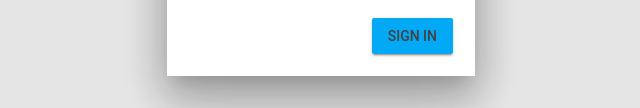
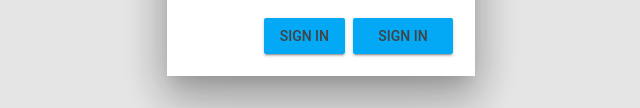
Before and after one commit to dipeshkrroy/dipeshkrroy.github.io, a plain HTML site: page index.html in a window 1280 px wide. Shown: the part 483-591 px from the top of the page, without its empty margins (319-959 px from the left). Drawn offline with nearby package versions, Linux system fonts and the light colour scheme; no server answers.

Commit message:
update login dialog

```diff
--- a/index.html
+++ b/index.html
@@ -25,6 +25,7 @@
     </div>
     <div class="mdl-dialog__actions">
        <!-- Colored raised button -->
+	    <button  id="google-signin" class="login-btn mdl-button mdl-js-button mdl-button--raised mdl-button--colored mdl-js-ripple-effect">Sign in</button>
       <button id="login-button" class="mdl-button mdl-js-button mdl-button--raised mdl-button--colored mdl-js-ripple-effect">Sign in</button>
 	   <!-- MDL Spinner Component -->
       <div id="login-progress" class="login-progressbar mdl-spinner mdl-js-spinner is-active"></div>
```
